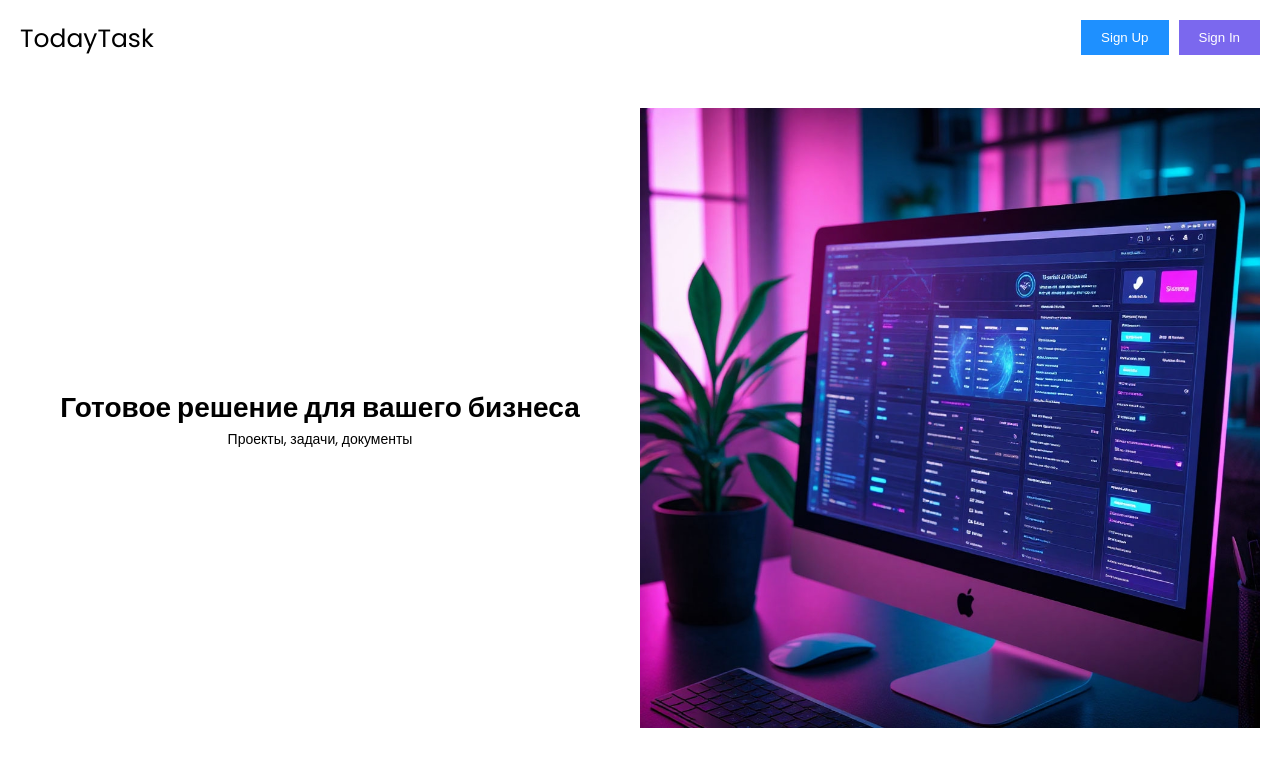
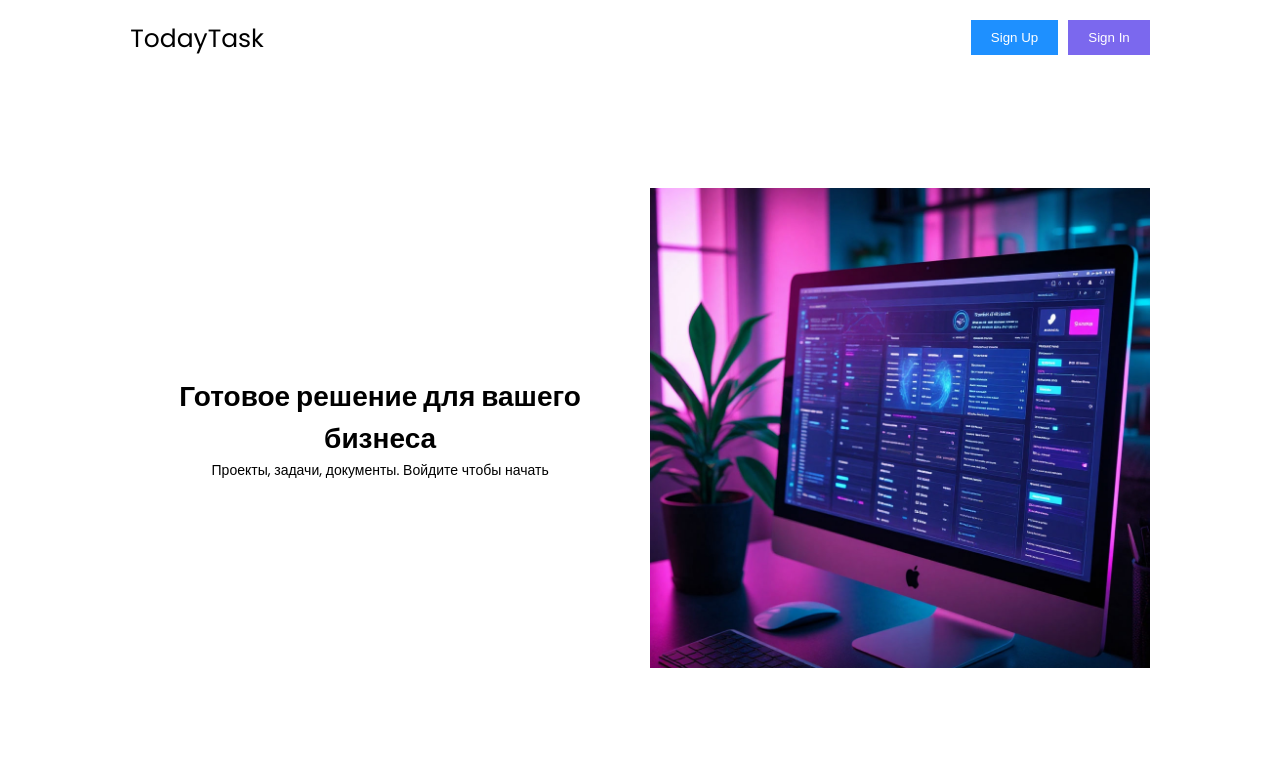
Before and after one commit to LiliaKhazieva/task-hub, a Next.js app: page / in a window 1280 px wide. Shown: the top 766 px of the page. Built offline with nearby package versions, Linux system fonts and the light colour scheme; no server answers.

Commit message:
feat: add user data and bag fix auth

```diff
--- a/src/app/(auth)/auth/Auth.tsx
+++ b/src/app/(auth)/auth/Auth.tsx
@@ -24,7 +24,9 @@ export const Auth = () => {
   const onSubmit: SubmitHandler<IAuthForm> = ({ email, password }) => {
     if (type === "login") {
       login({ email, password });
-    } else signup({ email, password });
+    } else {
+      signup({ email, password });
+    }
   };
 
   return (
@@ -60,6 +62,7 @@ export const Auth = () => {
           {...register("password", { required: "Password is required!" })}
           type="password"
           placeholder="Введите пароль:"
+          minLength={8}
         />
         {errors.password?.message && (
           <p style={{ color: "red" }}>{errors.password.message}</p>
--- a/src/app/(auth)/auth/actions.ts
+++ b/src/app/(auth)/auth/actions.ts
@@ -13,12 +13,16 @@ export async function login({
 }) {
   const supabase = await createClient();
 
-  const { error } = await supabase.auth.signInWithPassword({
+  const { error, data } = await supabase.auth.signInWithPassword({
     email,
     password,
   });
+  if (data.user?.email === email) {
+    console.log("hdtndtnjd");
+  }
   if (error) {
     throw error;
+
     // redirect("/auth");
   }
   revalidatePath("/", "layout");
--- a/src/components/main-header/MainHeader.module.scss
+++ b/src/components/main-header/MainHeader.module.scss
@@ -9,10 +9,14 @@
 
 .main {
   margin: 50px 0;
+  height: 80vh;
+  display: flex;
+  justify-content: center;
   .banner {
     margin: 0 auto;
     display: flex;
     align-items: center;
+    justify-content: center;
     gap: 20px;
     .title {
       width: 50%;
@@ -20,6 +24,8 @@
     }
     .img {
       width: 50%;
+      height: 60vh;
+      object-fit: cover;
     }
   }
 }
--- a/src/components/main-header/MainHeader.tsx
+++ b/src/components/main-header/MainHeader.tsx
@@ -25,7 +25,10 @@ export const MainHeader = (props: Props) => {
         <div className={styles.banner}>
           <div className={styles.title}>
             <h1>Готовое решение для вашего бизнеса</h1>
-            <p>Проекты, задачи, документы</p>
+            <p>
+              Проекты, задачи, документы. <Link href={"/auth"}>Войдите</Link>{" "}
+              чтобы начать
+            </p>
           </div>
           <img className={styles.img} src="images/banner.jpeg" alt="banner" />
         </div>
```
Also changed, not shown: src/app/(auth)/auth/Auth.module.scss (+6 -1 lines), src/components/sidebar/Sidebar.tsx (+6 -5 lines).
